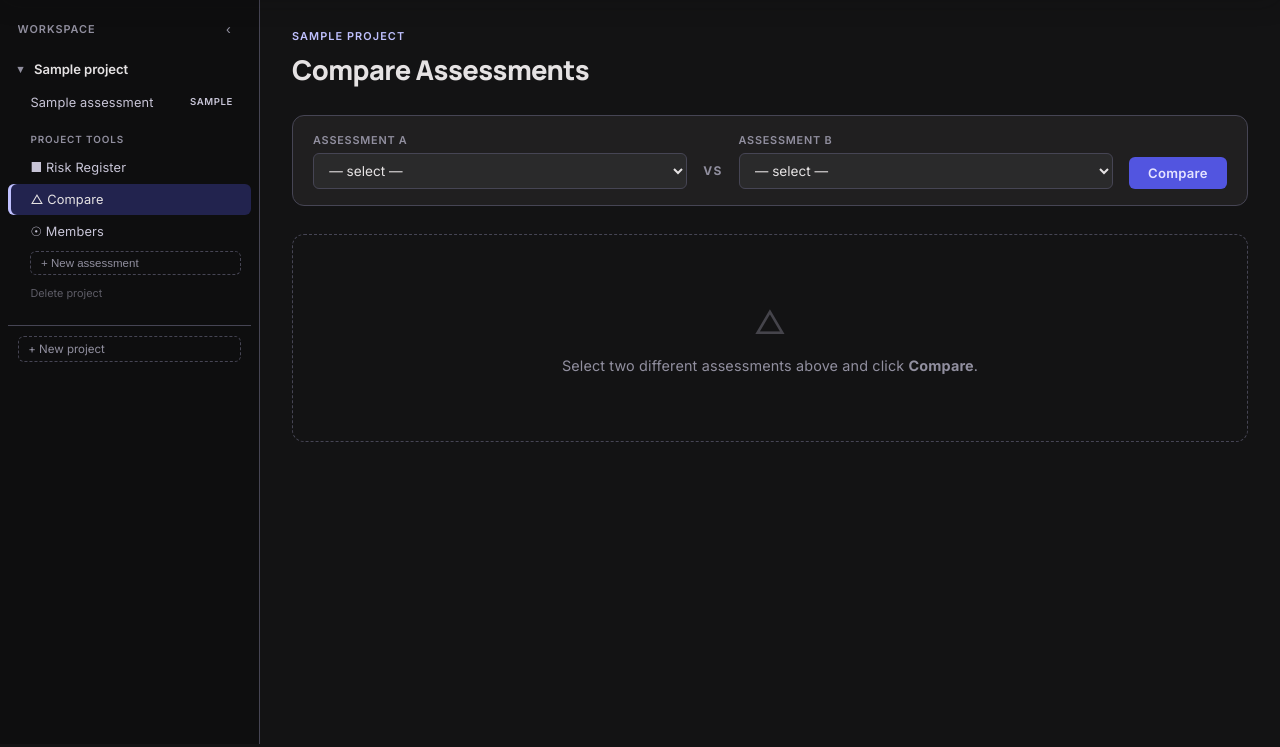
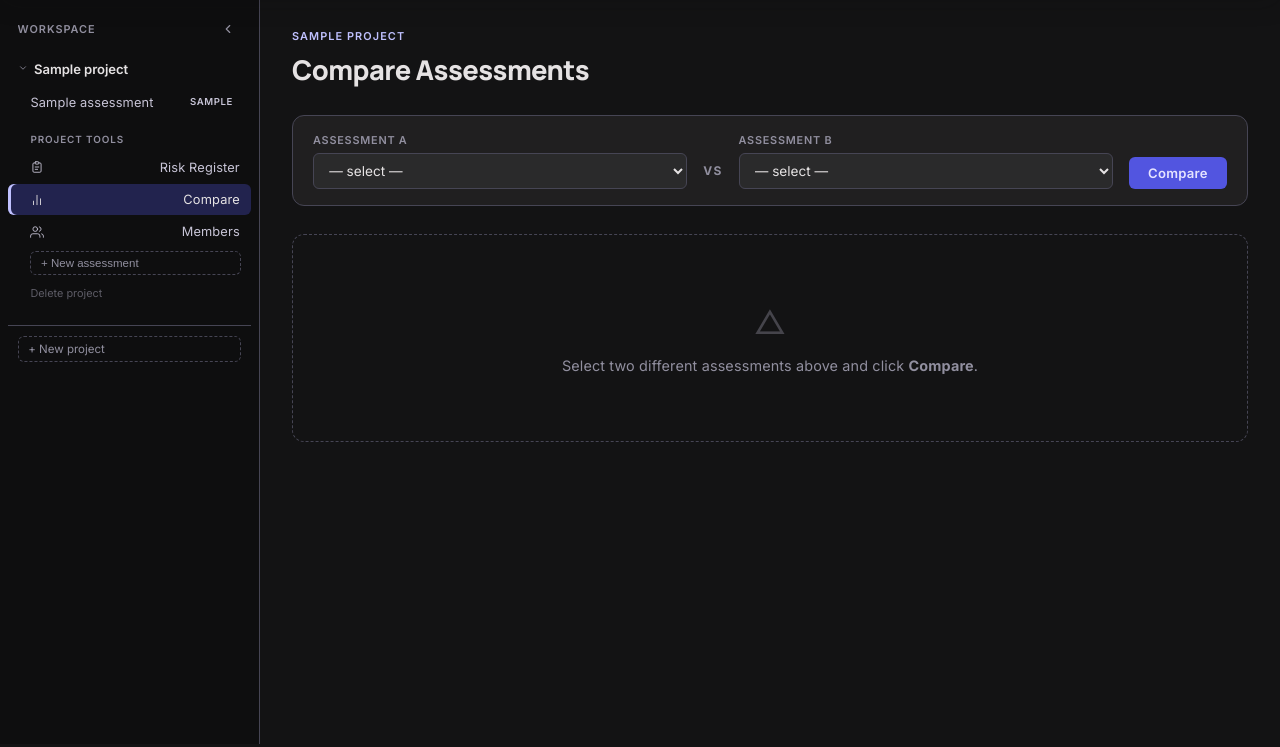
Before and after one commit to thefriendlymanual/libreVigilant, a Flask app: page /projects/1/compare in a window 1280 px wide. Shown: the part 53-800 px from the top of the page. Run offline with Flask 3, Linux system fonts and the light colour scheme; the visitor is signed in with stand-in values (Sample User, id 1); tables that the repository leaves empty hold one stand-in row (values such as "Sample post").

Commit message:
Sidebar: replace glyph icons with inline SVGs (aria-hidden, 1.5pt stroke)

```diff
--- a/templates/_sidebar.html
+++ b/templates/_sidebar.html
@@ -2,14 +2,14 @@
   <div class="sidebar-head">
     <span class="sidebar-title">Workspace</span>
     <button class="sidebar-toggle" id="sidebarToggle" title="Collapse sidebar" aria-label="Collapse sidebar">
-      <span id="sidebarToggleIcon">‹</span>
+      <svg width="14" height="14" viewBox="0 0 24 24" fill="none" stroke="currentColor" stroke-width="2" stroke-linecap="round" stroke-linejoin="round" aria-hidden="true" id="sidebarToggleIcon"><polyline points="15 18 9 12 15 6"/></svg>
     </button>
   </div>
 
   {% for project in projects %}
     <div class="project-section" data-project-id="{{ project.id }}">
       <button class="project-header" type="button" onclick="toggleProject({{ project.id }})">
-        <span class="project-chevron">▾</span>
+        <span class="project-chevron"><svg width="10" height="10" viewBox="0 0 24 24" fill="none" stroke="currentColor" stroke-width="2" stroke-linecap="round" stroke-linejoin="round" aria-hidden="true"><polyline points="6 9 12 15 18 9"/></svg></span>
         <span class="asm-name">{{ project.name }}</span>
       </button>
       <div class="project-body">
@@ -30,20 +30,20 @@
         <a class="asm-link risk-register-link"
            href="{{ url_for('risk_register', project_id=project.id) }}"
            data-active="{{ 'true' if (active_project_id | default(None)) == project.id and request.endpoint == 'risk_register' else 'false' }}">
-          &#9632; Risk Register
+          <svg width="14" height="14" viewBox="0 0 24 24" fill="none" stroke="currentColor" stroke-width="1.5" stroke-linecap="round" stroke-linejoin="round" aria-hidden="true" style="flex-shrink:0"><path d="M9 5H7a2 2 0 0 0-2 2v12a2 2 0 0 0 2 2h10a2 2 0 0 0 2-2V7a2 2 0 0 0-2-2h-2"/><rect x="9" y="3" width="6" height="4" rx="1"/><line x1="9" y1="12" x2="15" y2="12"/><line x1="9" y1="16" x2="13" y2="16"/></svg> Risk Register
         </a>
 
         <a class="asm-link"
            href="{{ url_for('compare_assessments', project_id=project.id) }}"
            data-active="{{ 'true' if (active_project_id | default(None)) == project.id and request.endpoint == 'compare_assessments' else 'false' }}">
-          &#9651; Compare
+          <svg width="14" height="14" viewBox="0 0 24 24" fill="none" stroke="currentColor" stroke-width="1.5" stroke-linecap="round" stroke-linejoin="round" aria-hidden="true" style="flex-shrink:0"><line x1="18" y1="20" x2="18" y2="10"/><line x1="12" y1="20" x2="12" y2="4"/><line x1="6" y1="20" x2="6" y2="14"/></svg> Compare
         </a>
 
         {% if project.user_role == 'admin' %}
           <a class="asm-link"
              href="{{ url_for('project_members', project_id=project.id) }}"
              data-active="{{ 'true' if (active_project_id | default(None)) == project.id and request.endpoint == 'project_members' else 'false' }}">
-            &#9737; Members
+            <svg width="14" height="14" viewBox="0 0 24 24" fill="none" stroke="currentColor" stroke-width="1.5" stroke-linecap="round" stroke-linejoin="round" aria-hidden="true" style="flex-shrink:0"><path d="M17 21v-2a4 4 0 0 0-4-4H5a4 4 0 0 0-4 4v2"/><circle cx="9" cy="7" r="4"/><path d="M23 21v-2a4 4 0 0 0-3-3.87"/><path d="M16 3.13a4 4 0 0 1 0 7.75"/></svg> Members
           </a>
         {% endif %}
 
--- a/templates/_sidebar_script.html
+++ b/templates/_sidebar_script.html
@@ -14,8 +14,7 @@
 
   function applySidebarCollapsed(isCollapsed) {
     shell.dataset.sidebarCollapsed = isCollapsed ? 'true' : 'false';
-    const icon = document.getElementById('sidebarToggleIcon');
-    if (icon) icon.textContent = isCollapsed ? '›' : '‹';
+    // icon direction is handled by CSS rotation on .shell[data-sidebar-collapsed]
   }
 
   document.querySelectorAll('.project-section').forEach(sec => {
--- a/templates/base.html
+++ b/templates/base.html
@@ -419,6 +419,8 @@
       transition: background 0.15s, color 0.15s;
     }
     .sidebar-toggle:hover { background: var(--surface-high); color: var(--on-surface); }
+    .sidebar-toggle svg { transition: transform 0.15s ease; }
+    .shell[data-sidebar-collapsed="true"] .sidebar-toggle svg { transform: rotate(180deg); }
 
     .shell[data-sidebar-collapsed="true"] .sidebar-title,
     .shell[data-sidebar-collapsed="true"] .project-section,
```
Also changed, not shown: project.md (+4 -3 lines).
